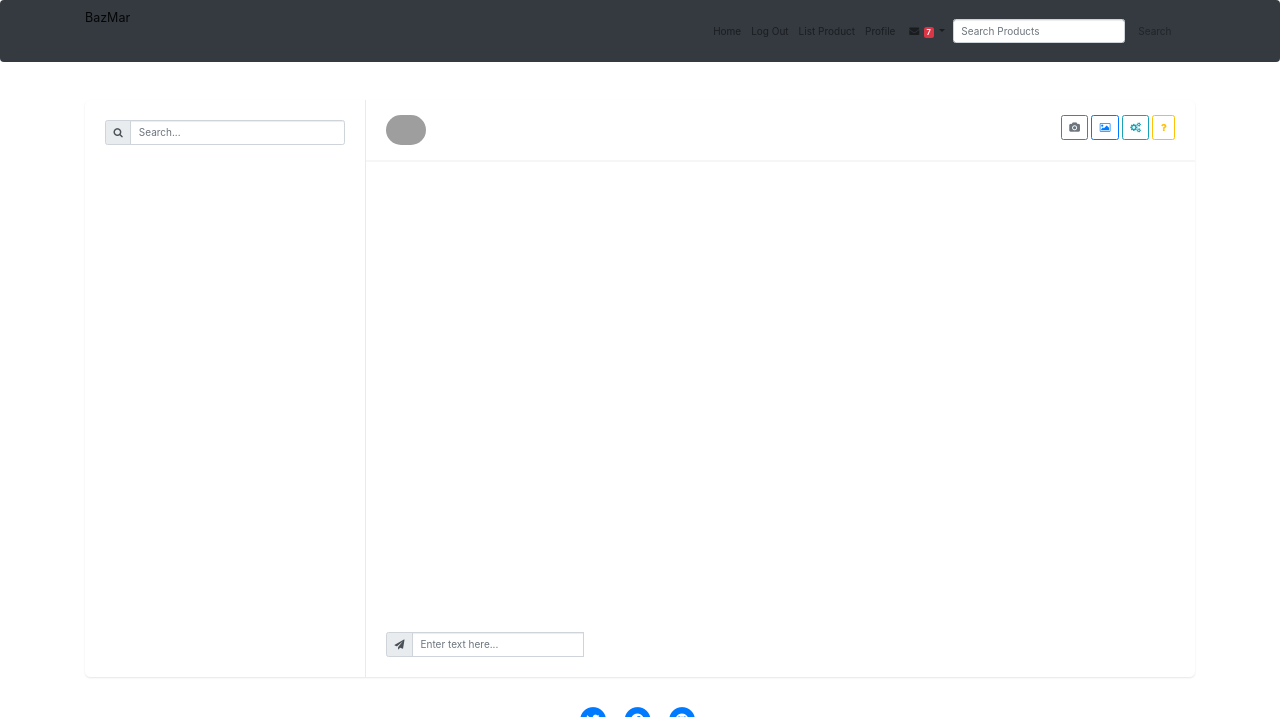
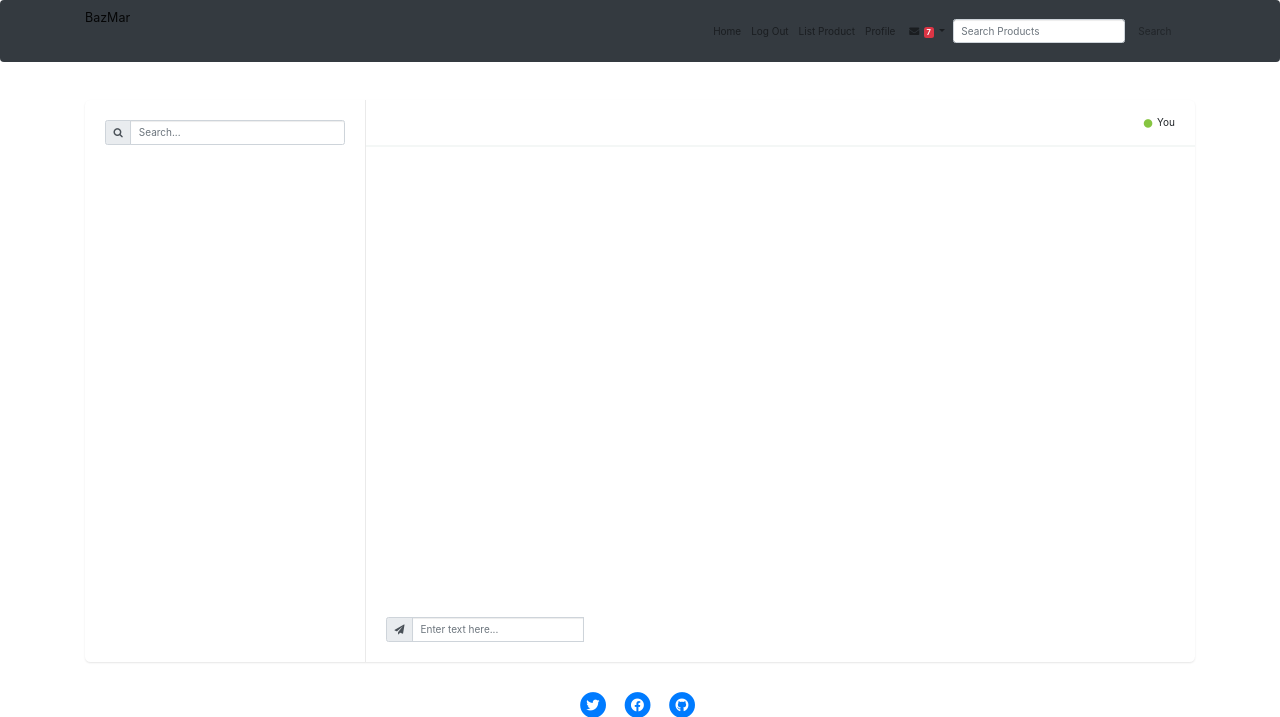
Before and after one commit to ChrisSpescha/EcommerceWebsite, a Flask app: page /message_center/1 in a window 1280 px wide. Shown: the top 717 px of the page. Run offline with Flask 2, Linux system fonts and the light colour scheme; the visitor is signed in with stand-in values (Sample User, id 1); data comes from the database, SQL or seed files in the repository; data that the repository does not hold is empty; some libraries are stand-ins or nearby versions; grey boxes are pictures that could not be loaded.

Commit message:
Messaging tinker

```diff
--- a/forms.py
+++ b/forms.py
@@ -33,5 +33,5 @@
 
 
 class MessageForm(FlaskForm):
-    message = StringField("Messages", validators=[DataRequired()])
+    message = StringField("Compose Message", validators=[DataRequired()])
     submit = SubmitField("Send")
--- a/main.py
+++ b/main.py
@@ -1,14 +1,14 @@
+from forms import LoginForm, RegisterForm, CreateListingForm, ReviewForm, MessageForm
+from werkzeug.security import generate_password_hash, check_password_hash
 from flask import Flask, render_template, redirect, url_for, flash, abort, request
 from flask_login import UserMixin, login_user, LoginManager, current_user, logout_user, login_required
 from flask_bootstrap import Bootstrap
 from flask_ckeditor import CKEditor
-from datetime import date
-from functools import wraps
-from werkzeug.security import generate_password_hash, check_password_hash
+from flask_gravatar import Gravatar
 from flask_sqlalchemy import SQLAlchemy
 from sqlalchemy.orm import relationship
-from forms import LoginForm, RegisterForm, CreateListingForm, ReviewForm, MessageForm
-from flask_gravatar import Gravatar
+from functools import wraps
+from datetime import date, datetime
 import stripe
 import smtplib
 import os
@@ -27,6 +27,8 @@
 db = SQLAlchemy(app)
 login_manager = LoginManager()
 login_manager.init_app(app)
+now = datetime.now()
+time = now.strftime("%H:%M  ")
 
 
 @login_manager.user_loader
@@ -220,7 +222,7 @@
         )
         db.session.add(new_msg)
         db.session.commit()
-        return redirect(url_for('message_center'))
+        return redirect(url_for('message_center', chat_id=new_chat.id))
     return render_template("compose_message.html", form=form)
 
 
@@ -235,6 +237,7 @@
             user_chats.append(chat)
     if request.method == "POST":
         body = request.form.get('text')
+
         # Commit new Msg to Existing Chat
         new_msg = Message(
             parent_chat=current_chat,
--- a/templates/message_center.html
+++ b/templates/message_center.html
@@ -112,14 +112,13 @@
                     {% for chat in chats %}
                      <a href="{{ url_for('message_center', chat_id=chat.id) }}" class="list-group-item list-group-item-action py-3 lh-tight" aria-current="true" method="post">
                         <li class="clearfix">
-                            <img src="https://bootdey.com/img/Content/avatar/avatar1.png" alt="avatar">
                             <div class="about">
                               {% if current_user.name == chat.User1_name %}
                                 <div class="name">{{ chat.User2_name }}</div>
                               {% else %}
                                 <div class="name">{{ chat.User1_name }}</div>
                               {% endif %}
-                                <div class="status"> <i class="fa fa-circle offline"></i>{{ chat.messages[-1].date_posted }}</div>
+                                <div class="status"> <i class="fa fa-circle online"></i>last message: {{ chat.messages[-1].date_posted }}</div>
                             </div>
                         </li>
                      </a>
@@ -131,7 +130,6 @@
                     <div class="row">
                         <div class="col-lg-6">
                             <a href="javascript:void(0);" data-toggle="modal" data-target="#view_info">
-                                <img src="https://bootdey.com/img/Content/avatar/avatar2.png" alt="avatar">
                             </a>
                             <div class="chat-about">
                               {% if current_user.name == current_chat.User1_name %}
@@ -142,10 +140,7 @@
                             </div>
                         </div>
                         <div class="col-lg-6 hidden-sm text-right">
-                            <a href="javascript:void(0);" class="btn btn-outline-secondary"><i class="fa fa-camera"></i></a>
-                            <a href="javascript:void(0);" class="btn btn-outline-primary"><i class="fa fa-image"></i></a>
-                            <a href="javascript:void(0);" class="btn btn-outline-info"><i class="fa fa-cogs"></i></a>
-                            <a href="javascript:void(0);" class="btn btn-outline-warning"><i class="fa fa-question"></i></a>
+                            <div> <i class="fa fa-circle online"></i> You</div>
                         </div>
                     </div>
                 </div>
@@ -155,7 +150,6 @@
                         {% if message.message_author == current_user.name %}
                             <li class="clearfix">
                                 <div class="message-data text-right">
-                                    <img src="https://bootdey.com/img/Content/avatar/avatar7.png" alt="avatar">
                                 </div>
                                 <div class="message other-message float-right">{{ message.body }}</div>
                             </li>
@@ -175,9 +169,11 @@
                         <div class="input-group-prepend">
                             <span class="input-group-text"><i class="fa fa-send"></i></span>
                         </div>
+                        {% if current_chat.id != 1 %}
                         <form class="form-inline my-2 my-lg-0" action="{{ url_for('message_center', chat_id=current_chat.id) }}" method="post">
                         <input type="text" class="form-control" name="text" placeholder="Enter text here..." method="post">
                         </form>
+                        {% endif %}
                     </div>
                 </div>
             </div>
```
